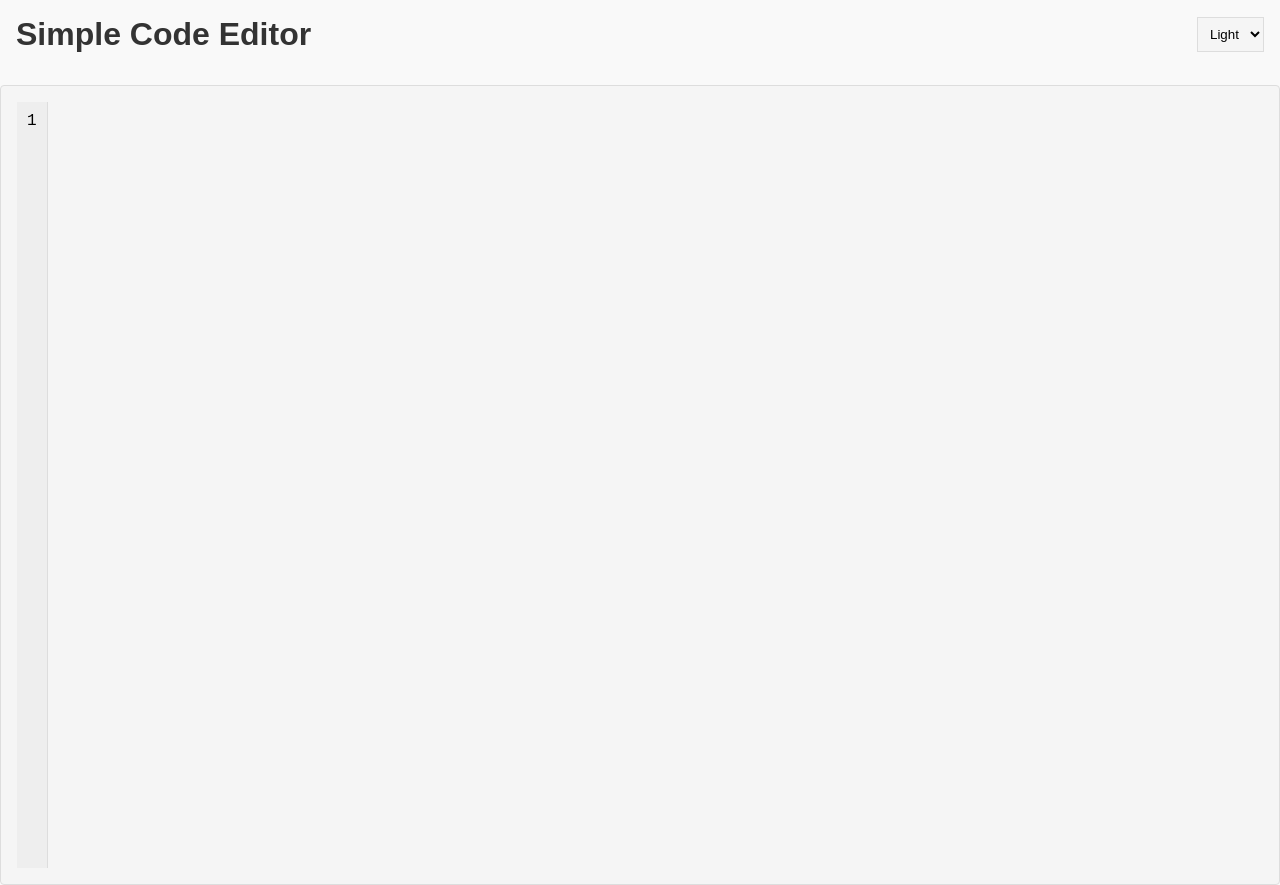
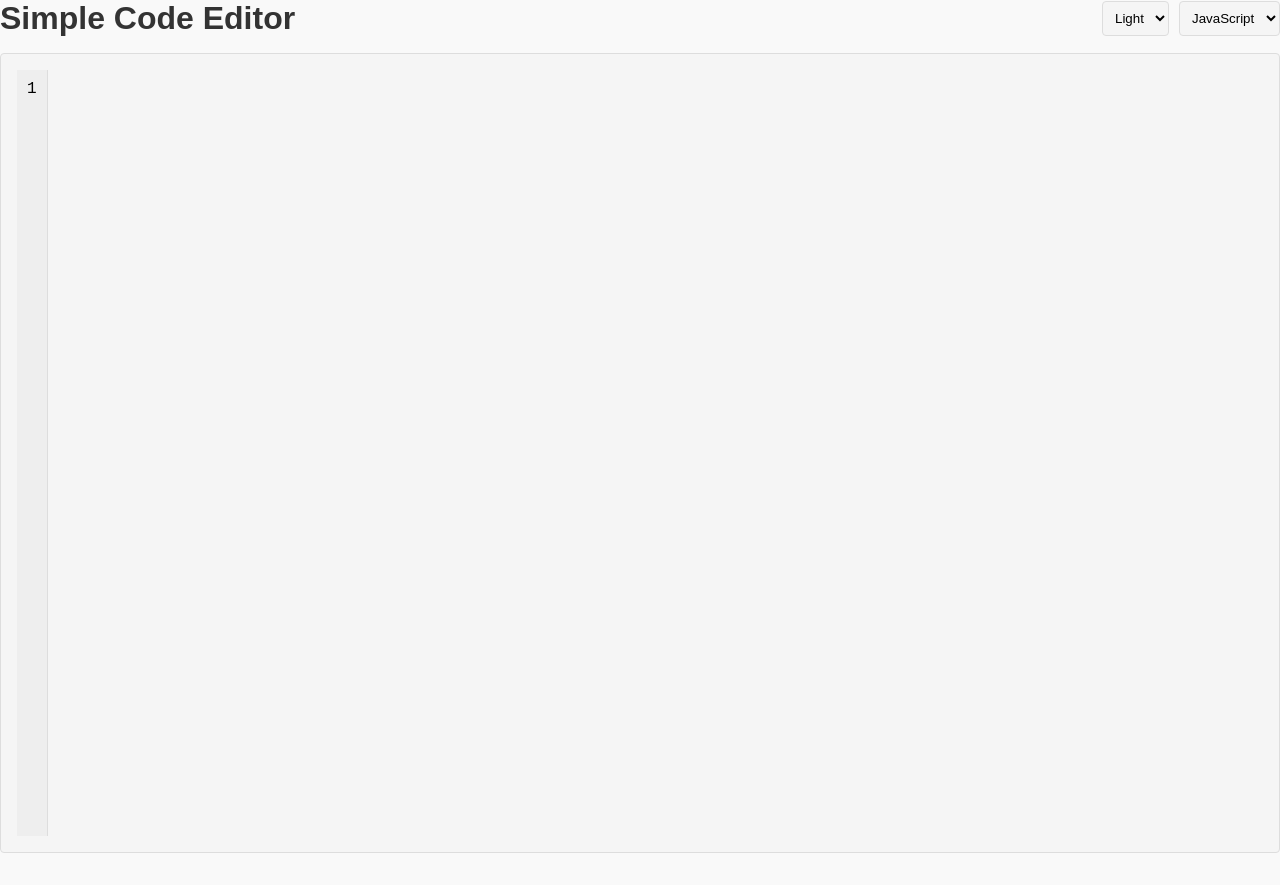
Before and after one commit to beincharacter/code-editor, a React (Create React App) app: page / in a window 1280 px wide. After the commit the page ends 853 px from the top, so only its background shows below. Built offline with nearby package versions, Linux system fonts and the light colour scheme.

Commit message:
added multi language support

```diff
--- a/src/App.js
+++ b/src/App.js
@@ -1,8 +1,11 @@
 import React, { useState } from 'react';
 import styled, { ThemeProvider } from 'styled-components';
 import CodeEditor from './CodeEditor';
-import { lightTheme, darkTheme} from './themes';
+import { lightTheme, darkTheme, systemTheme } from './themes';
+import { languages } from './Language';
 import './App.css';
+
+
 
 const Header = styled.div`
   display: flex;
@@ -10,21 +13,39 @@ const Header = styled.div`
   align-items: center;
   width: 100%;
   margin-bottom: 16px;
-  padding: 1rem;
 `;
 
 const ThemeSelector = styled.select`
   padding: 8px;
+  border-radius: 4px;
   border: 1px solid ${props => props.theme.borderColor};
   background: ${props => props.theme.editorBackground};
   color: ${props => props.theme.text};
 `;
 
+const LanguageSelector = styled.select`
+  padding: 8px;
+  border-radius: 4px;
+  border: 1px solid ${props => props.theme.borderColor};
+  background: ${props => props.theme.editorBackground};
+  color: ${props => props.theme.text};
+`;
+
+const SectionBlock = styled.section`
+  display: flex;
+  gap: 10px;
+`;
+
 const App = () => {
   const [theme, setTheme] = useState('light');
+  const [selectedLanguage, setSelectedLanguage] = useState('javascript');
 
   const handleThemeChange = (event) => {
     setTheme(event.target.value);
+  };
+
+  const handleLanguageChange = (event) => {
+    setSelectedLanguage(event.target.value);
   };
 
   const getCurrentTheme = () => {
@@ -36,12 +57,19 @@ const App = () => {
       <div className="App">
         <Header>
           <h1>Simple Code Editor</h1>
-          <ThemeSelector onChange={handleThemeChange} value={theme}>
-            <option value="light">Light</option>
-            <option value="dark">Dark</option>
-          </ThemeSelector>
+          <SectionBlock>
+            <ThemeSelector onChange={handleThemeChange} value={theme}>
+              <option value="light">Light</option>
+              <option value="dark">Dark</option>
+            </ThemeSelector>
+            <LanguageSelector onChange={handleLanguageChange} value={selectedLanguage}>
+              {languages.map(lang => (
+                <option key={lang.value} value={lang.value}>{lang.label}</option>
+              ))}
+            </LanguageSelector>
+          </SectionBlock>
         </Header>
-        <CodeEditor theme={getCurrentTheme()} />
+        <CodeEditor theme={getCurrentTheme()} selectedLanguage={selectedLanguage} />
       </div>
     </ThemeProvider>
   );
--- a/src/CodeEditor.js
+++ b/src/CodeEditor.js
@@ -2,8 +2,6 @@ import React, { useState } from 'react';
 import Editor from 'react-simple-code-editor';
 import Prism from './prism';
 import styled, { ThemeProvider } from 'styled-components';
-
-const highlight = code => Prism.highlight(code, Prism.languages.javascript, 'javascript');
 
 const CodeEditorContainer = styled.div`
   font-family: 'Fira Code', monospace;
@@ -14,6 +12,7 @@ const CodeEditorContainer = styled.div`
   background: ${props => props.theme.editorBackground};
   display: flex;
   height: 100vh;
+  overflow: auto;
 
   pre {
     margin: 0;
@@ -33,8 +32,36 @@ const CodeContainer = styled.div`
   color: ${props => props.theme.text};
 `;
 
-const CodeEditor = ({ theme }) => {
+const autoClosePairs = {
+  '(': ')',
+  '{': '}',
+  '[': ']',
+  '"': '"',
+  "'": "'",
+  '`': '`',
+};
+
+const CodeEditor = ({ theme, selectedLanguage }) => {
   const [code, setCode] = useState('');
+
+  const handleValueChange = (newCode) => {
+    const lastChar = newCode[newCode.length - 1];
+    if (autoClosePairs[lastChar]) {
+      const cursorPosition = newCode.length;
+
+      newCode = newCode.slice(0, cursorPosition) + autoClosePairs[lastChar] + newCode.slice(cursorPosition);
+    }
+
+    setCode(newCode);
+  };
+
+  const highlight = (code, lang) => {
+    if (lang && Prism.languages[lang]) {
+      return Prism.highlight(code, Prism.languages[lang], lang);
+    } else {
+      return code;
+    }
+  };
 
   const lineNumbers = code.split('\n').map((_, index) => index + 1).join('\n');
 
@@ -47,8 +74,8 @@ const CodeEditor = ({ theme }) => {
         <CodeContainer>
           <Editor
             value={code}
-            onValueChange={newCode => setCode(newCode)}
-            highlight={highlight}
+            onValueChange={handleValueChange}
+            highlight={code => highlight(code, selectedLanguage)}
             padding={10}
             style={{
               fontFamily: '"Fira Code", monospace',
--- /dev/null
+++ b/src/Language.js
@@ -0,0 +1,7 @@
+export const languages = [
+    { label: 'JavaScript', value: 'javascript' },
+    { label: 'JSX', value: 'jsx' },
+    { label: 'TypeScript', value: 'typescript' },
+    { label: 'HTML', value: 'html' },
+    { label: 'CSS', value: 'css' },
+  ];
--- a/src/prism.js
+++ b/src/prism.js
@@ -1,5 +1,6 @@
 import Prism from 'prismjs';
 import 'prismjs/components/prism-javascript';
+import 'prismjs/components/prism-jsx';
 import 'prismjs/themes/prism.css';
 
 export default Prism;
```
